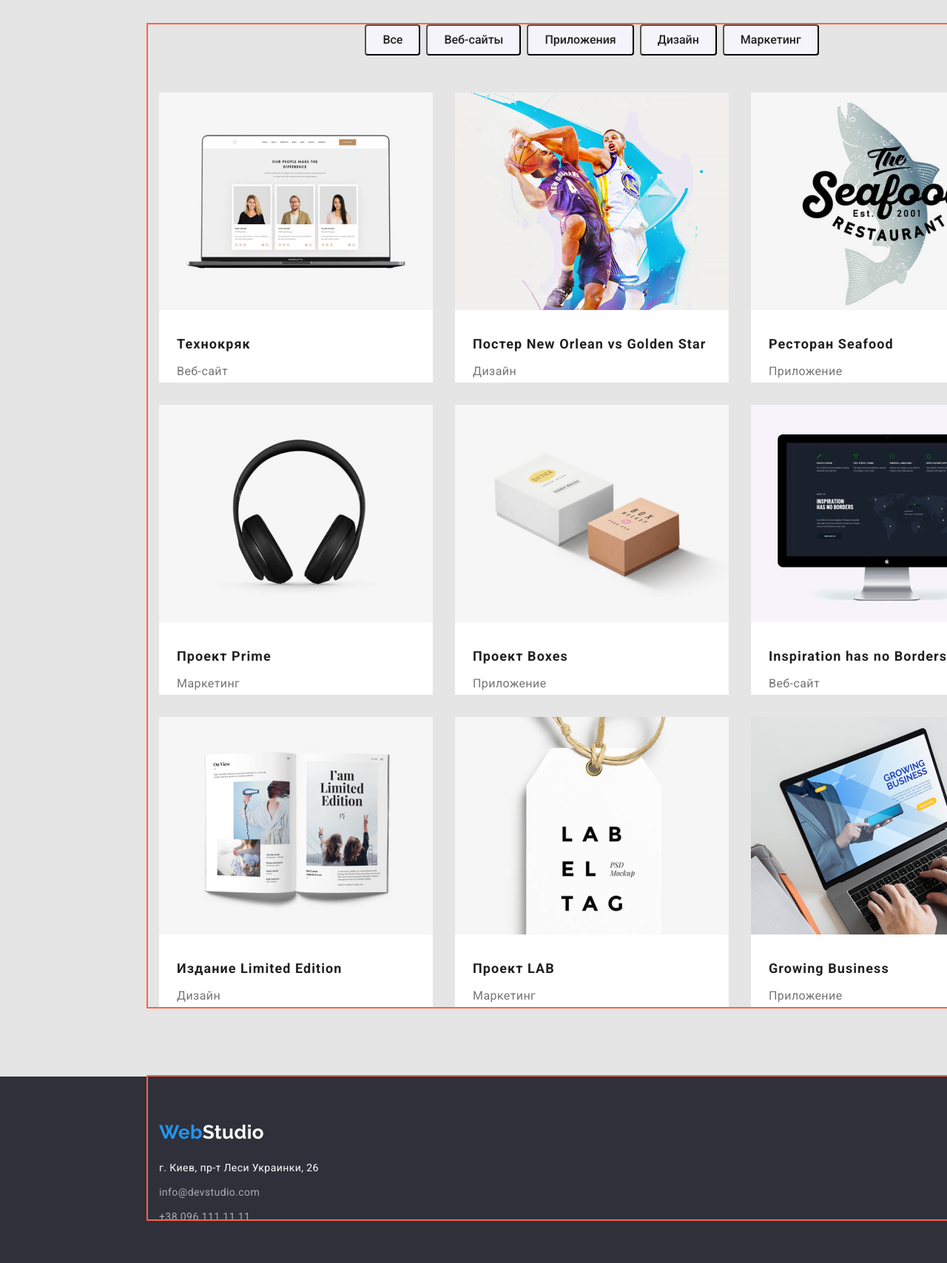
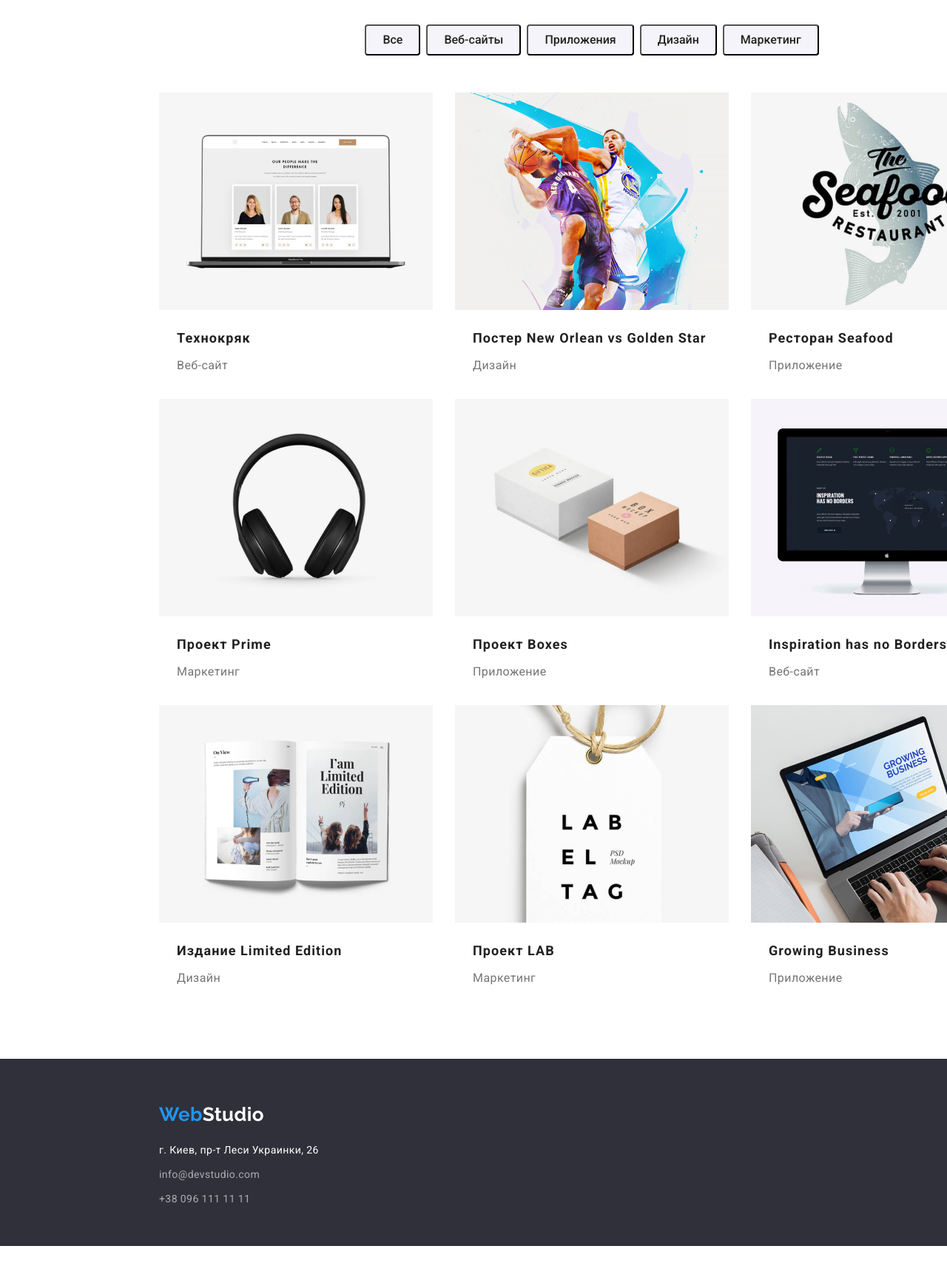
Before and after one commit to RomanTsiukh/goit-markup-hw-03, a plain HTML site: page portfolio.html in a window 1280 px wide. Shown: the part 140-1847 px from the top of the page at 74% size. After the commit the page ends 1824 px from the top, so only its background shows below. Drawn offline with nearby package versions, Linux system fonts and the light colour scheme.

Commit message:
Правки ментора

```diff
--- a/css/styles.css
+++ b/css/styles.css
@@ -16,7 +16,7 @@
 }
 
 body {
-    background-color: var(--primary-bg-color);
+    /*background-color: var(--primary-bg-color);*/
     color: var(--primary-text-color);
     font-family: Roboto, sans-serif;
     letter-spacing: 0.03em;
@@ -28,15 +28,22 @@ body {
 .list {
     padding: 0;
     margin: 0;
-        list-style: none}
+    list-style: none
+    }
 
 .conteiner {
     margin-left: auto;
     margin-right: auto;
-        width: 1200px;
-        outline: 2px solid tomato;
+    max-width: 1200px;
+    /*outline: 2px solid tomato;*/
     padding-left: 15px;
     padding-right: 15px;
+    }
+
+img {
+    display: block;
+    width: 100%;
+    height:auto;
     }
 
     .section {
@@ -58,10 +65,6 @@ body {
 
     .site-nav.list {display: flex;}
 
-    .site-nav .item {
-        outline: 1px solid red;
-    }
-
     .logo.header {display: block;}
 
     /*Header_site-nav*/
@@ -69,7 +72,9 @@ body {
 
     .header.conteiner {
         display: flex;
-        align-items: center;}
+        align-items: center;
+        /*background-color: var(--primary-white-color);*/
+    }
 
     .header-nav {display: flex;
         align-items: center;}
@@ -114,8 +119,6 @@ body {
     /*Hero*/
 
     .hero {
-        outline: 2px solid tomato;
-
         text-align: center;
         background-color: #2F303A;
         width: 1600px;
@@ -123,19 +126,19 @@ body {
         margin-left: auto;
         margin-right: auto;
         padding-top: 200px;
-        /*margin-bottom: 94px;*/
+        padding-bottom: 200px;
     }
 
     h1 {margin-top: 0;}
 
     .hero-title {
-        outline: 2px solid tomato;
         color: var(--primary-white-color);
         width: 696px;
         height: 120px;
 
         margin-left: auto;
         margin-right: auto;
+        margin-bottom: 30px;
 
         font-weight: 900;
         font-size: 44px;
@@ -150,7 +153,6 @@ body {
     .hero .button {
         font-family: inherit;
         cursor: pointer;
-        margin-top: 30px;
 
         border-radius: 4px;
         display: inline-block;
@@ -224,9 +226,7 @@ body {
 
     /*Eployees*/
 
-    .eployees.section {
-        background-color: #F5F4FA;
-    }
+    .eployees.section {background-color: #F5F4FA;}
 
     .eployees-card .title {
         color: var(--title-text-color);
@@ -246,7 +246,7 @@ body {
 
     .eployees .item {
         width: 270px;
-        height: 368px;
+        height: auto;
         background-color: var(--primary-white-color);
     }
 
@@ -254,7 +254,8 @@ body {
         font-size: 16px;
         line-height: 1.2;
         text-align: center;
-        margin: 0;
+        margin-top: 0;
+        margin-bottom: 30px;
     }
 
     .eployee.title {
@@ -266,25 +267,29 @@ body {
 
     /*Footer*/
 
-    .footer.conteiner {
+    footer {
+        background-color: #2F303A;
+        width: 1600px;
+        margin-left: auto;
+        margin-right: auto;
         padding-top: 60px;
+        padding-bottom: 60px;
+    }
+
+    .footer.logo {
+        display: inline-block;
+        margin-bottom: 20px;
     }
 
     address{
-        margin-top: 20px;
         min-width: 231px;
         height: 81px;
     }
 
-    .footer.link{
-        display: inline-block;
-        margin-bottom: 9px;
-    }
+    .address .item {margin-bottom: 9px;}
+    .address .item:nth-last-child(-n+1) {margin-bottom: 0;}
 
-    .footer.contacts{
-        display: inline-block;
-        margin-bottom: 9px;
-    }
+    .footer.contacts{margin-bottom: 0;}
 
     .logo-studio-footer {color: var(--primary-white-color);}
 
@@ -301,14 +306,6 @@ body {
     .address .link {
          text-decoration: none;
          font-style: normal;
-     }
-
-    footer {
-        background-color: #2F303A;
-        height: 252px;
-        width: 1600px;
-        margin-left: auto;
-        margin-right: auto;
      }
 
 
@@ -372,7 +369,6 @@ body {
         font-size: 16px;
         line-height: 1.63;
         font-weight: 500;
-
     }
 
     /*Works card*/
@@ -400,10 +396,20 @@ body {
 
     .card .item:nth-last-child(-n+3) {margin-bottom: 0;}
 
+    .card .card-link {
+        display: block;
+        text-decoration: none;
+        color: var(--primary-text-color);
+    }
+
+    .item .card-info {
+        padding-top: 20px;
+        padding-left: 24px;
+    }
+
     .works-title {
-      margin-top: 20px;
+      margin-top: 0;
       margin-bottom: 4px;
-      margin-left: 24px;
 
       color: var(--title-text-color);
 
@@ -419,7 +425,6 @@ body {
     .works .defenition {
         margin-top: 0;
         margin-bottom: 0;
-        margin-left: 24px;
 
         font-size: 16px;
         line-height: 1.87;
--- a/portfolio.html
+++ b/portfolio.html
@@ -22,15 +22,12 @@
                  <a href="/" class="logo header">
                      Web<span class="logo-studio-header">Studio</span>
                  </a>
-
                  <ul class="site-nav list">
                      <li class="item"><a href="./index.html" class="link ">Студия</a></li>
                      <li class="item"><a href="/" class="link current">Портфолио</a></li>
                      <li class="item"><a href="" class="link">Контакты</a></li>
                  </ul>
             </nav>
-
-
              <ul class="contacts list">
                  <li class="item"><a href="mailto:info@devstudio.com" class="link">info@devstudio.com</a></li>
                  <li class="item"><a href="tel:+380961111111" class="link">+38 096 111 11 11</a></li>
@@ -48,41 +45,86 @@
                     <li class="item"><button type="button" class="button-filters">Маркетинг</button></li>
                 </ul>
                 <ul class="card list">
-                    <li class="item"> <img src="./images/box1.1.jpg" alt="Веб-сайт">
+                    <li class="item">
+                        <a href="" class="card-link">
+                            <img src="./images/box1.1.jpg" alt="Веб-сайт">
+                            <div class="card-info">
                                 <h3 class="works-title">Технокряк</h3>
                                 <p class="defenition">Веб-сайт</p>
+                            </div>
+                        </a>
                     </li>
-                    <li class="item"> <img src="./images/box1.2.jpg" alt="Дизайн">
+                    <li class="item">
+                        <a href="" class="card-link">
+                            <img src="./images/box1.2.jpg" alt="Дизайн">
+                            <div class="card-info">
                                 <h3 class="works-title">Постер New Orlean vs Golden Star</h3>
                                 <p class="defenition">Дизайн</p>
+                            </div>
+                        </a>
                     </li>
-                    <li class="item"> <img src="./images/box1.3.jpg" alt="Приложение">
+                    <li class="item">
+                        <a href="" class="card-link">
+                            <img src="./images/box1.3.jpg" alt="Приложение">
+                            <div class="card-info">
                                 <h3 class="works-title">Ресторан Seafood</h3>
                                 <p class="defenition">Приложение</p>
+                            </div>
+                        </a>
                     </li>
-                    <li class="item"> <img src="./images/box1.4.jpg" alt="Маркетинг">
+                    <li class="item">
+                        <a href="" class="card-link">
+                            <img src="./images/box1.4.jpg" alt="Маркетинг">
+                            <div class="card-info">
                                 <h3 class="works-title">Проект Prime</h3>
                                 <p class="defenition">Маркетинг</p>
+                            </div>
+                        </a>
                     </li>
-                    <li class="item"> <img src="./images/box1.5.jpg" alt="Приложение">
+                    <li class="item">
+                        <a href="" class="card-link">
+                            <img src="./images/box1.5.jpg" alt="Приложение">
+                            <div class="card-info">
                                 <h3 class="works-title">Проект Boxes</h3>
                                 <p class="defenition">Приложение</p>
+                            </div>
+                        </a>
                     </li>
-                    <li class="item"> <img src="./images/box1.6.jpg" alt="Веб-сайт">
+                    <li class="item">
+                        <a href="" class="card-link">
+                            <img src="./images/box1.6.jpg" alt="Веб-сайт">
+                            <div class="card-info">
                                 <h3 class="works-title">Inspiration has no Borders</h3>
                                 <p class="defenition">Веб-сайт</p>
+                            </div>
+                        </a>
                     </li>
-                    <li class="item"> <img src="./images/box1.7.jpg" alt="Дизайн">
+                    <li class="item">
+                        <a href="" class="card-link">
+                            <img src="./images/box1.7.jpg" alt="Дизайн">
+                            <div class="card-info">
                                 <h3 class="works-title">Издание Limited Edition</h3>
                                 <p class="defenition">Дизайн</p>
+                            </div>
+                        </a>
                     </li>
-                    <li class="item"> <img src="./images/box1.8.jpg" alt="Маркетинг">
+                    <li class="item">
+                        <a href="" class="card-link">
+                            <img src="./images/box1.8.jpg" alt="Маркетинг">
+                            <div class="card-info">
                                 <h3 class="works-title">Проект LAB</h3>
                                 <p class="defenition">Маркетинг</p>
+                            </div>
+                         </a>
                     </li>
-                    <li class="item"> <img src="./images/box1.9.jpg" alt="Приложение">
+                    <li class="item">
+                        <a href="" class="card-link">
+                            <img src="./images/box1.9.jpg" alt="Приложение">
+                            <div class="card-info">
                                 <h3 class="works-title">Growing Business</h3>
                                 <p class="defenition">Приложение</p>
+                            </div>
+                        </a>
                     </li>
                 </ul>
             </div>
@@ -97,11 +139,13 @@
                 </a>
                 <address>
                     <ul class="address list">
-                    <li><a href="https://goo.gl/maps/gwqaVEMhreB2zo7B6"
+                        <li class="item">
+                            <a href="https://goo.gl/maps/gwqaVEMhreB2zo7B6"
                                 target="blank" rel="noopener noreferrer nofollow" class="footer link">
-                        г. Киев, пр-т Леси Украинки, 26</a></li>
-                    <li><a href="mailto:info@devstudio.com" class="footer contacts">info@devstudio.com</a></li>
-                    <li><a href="tel:+380961111111" class="contacts">+38 096 111 11 11</a></li>
+                                г. Киев, пр-т Леси Украинки, 26</a>
+                        </li>
+                        <li class="item"><a href="mailto:info@devstudio.com" class="footer contacts">info@devstudio.com</a></li>
+                        <li class="item"><a href="tel:+380961111111" class="contacts">+38 096 111 11 11</a></li>
                     </ul>
                 </address>
             </div>
```
Also changed, not shown: index.html (+11 -9 lines). Lines whose indentation alone changed are shown as unchanged.
